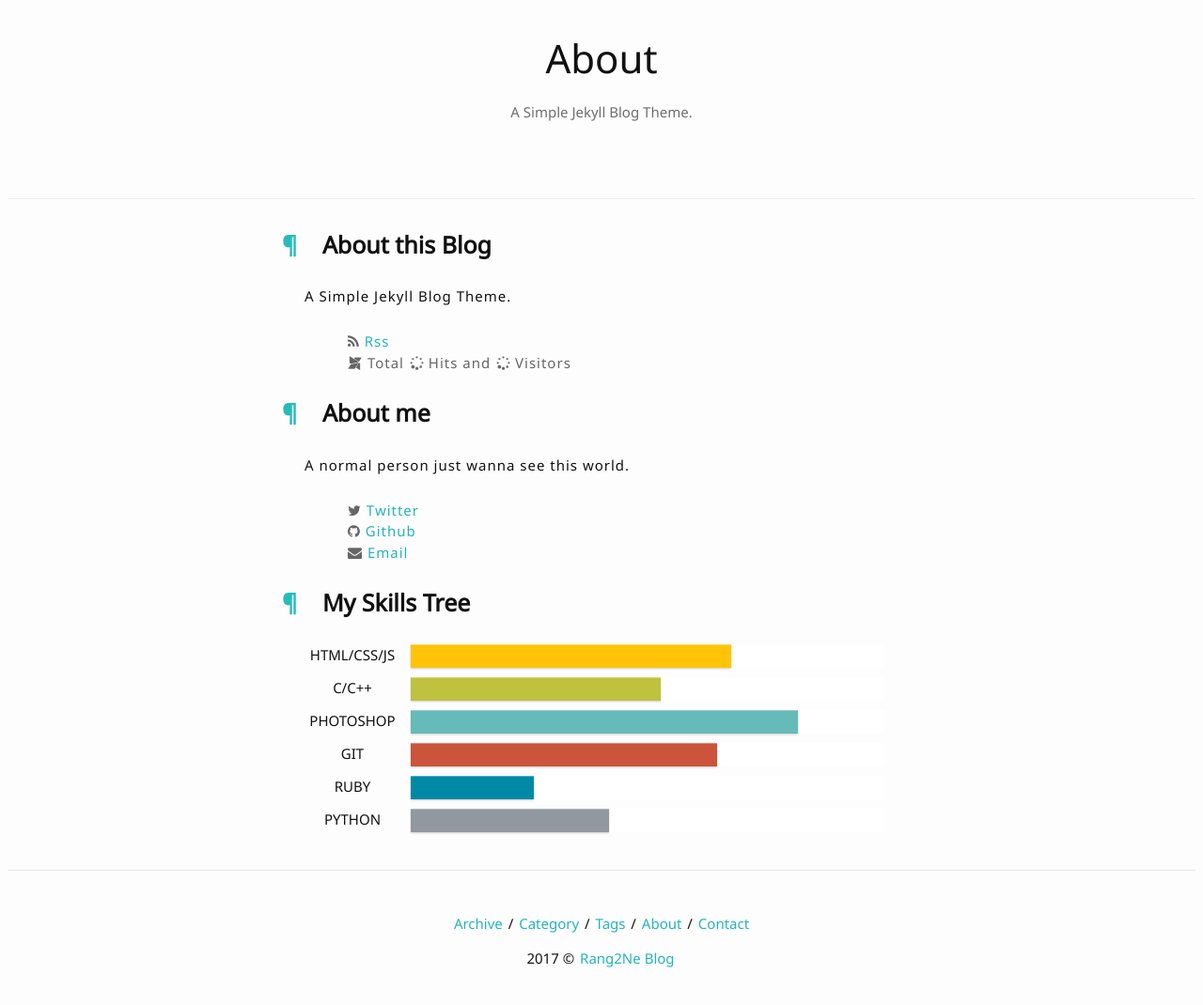
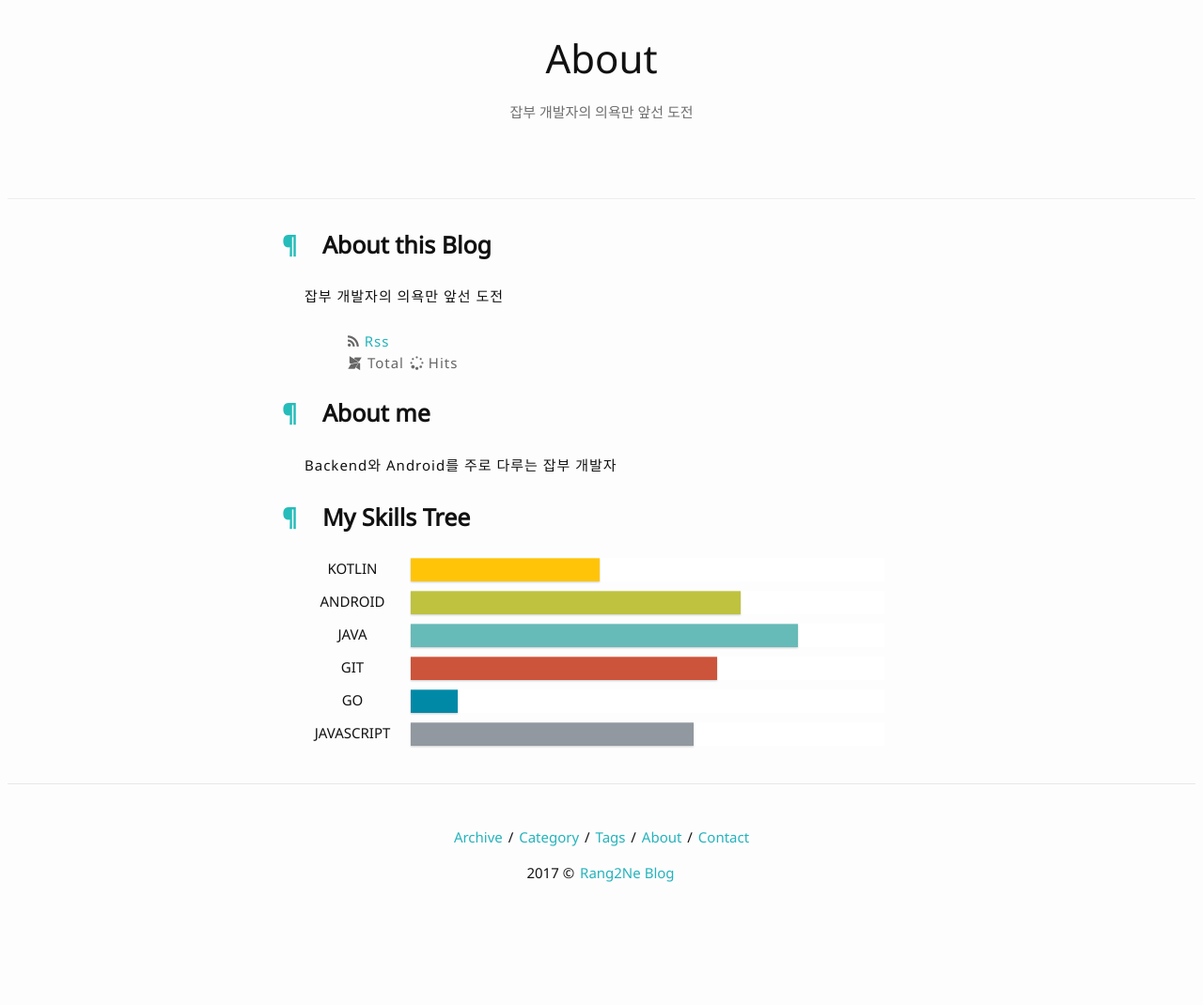
Before and after one commit to bluemirr5/bluemirr5.github.io, a Jekyll site: the page built from about.html, in a window 1280 px wide. Shown: the whole page at 94% size. Built offline with Jekyll 4.4.1, drawn with Linux system fonts in a browser that asks for light colours; nearby versions of some CDN libraries; comment, search, counter and statistics services are not loaded; after the commit the page ends 978 px from its top, so only the background shows below that.

Commit message:
custom theme

```diff
--- a/_includes/skillstree.html
+++ b/_includes/skillstree.html
@@ -2,23 +2,23 @@
 <section class="tech">
     <div class = "item">
         <div class = "describe">
-            HTML/CSS/JS
+            KOTLIN
         </div>
         <div class="progress">
-            <span class="yellow" style="width: 68%;"></span>
+            <span class="yellow" style="width: 40%;"></span>
         </div>
     </div>
     <div class = "item">
         <div class = "describe">
-            C/C++
+            ANDROID
         </div>
         <div class="progress">
-            <span class="green" style="width: 53%;"></span>
+            <span class="green" style="width: 70%;"></span>
         </div>
     </div>
     <div class = "item">
         <div class = "describe">
-            PHOTOSHOP
+            JAVA
         </div>
         <div class="progress">
             <span class="blue" style="width: 82%;"></span>
@@ -34,18 +34,18 @@
     </div>
     <div class = "item">
         <div class = "describe">
-            RUBY
+            GO
         </div>
         <div class="progress">
-            <span class = "darkblue" style="width: 26%;"></span>
+            <span class = "darkblue" style="width: 10%;"></span>
         </div>
     </div>
     <div class = "item">
         <div class = "describe">
-            PYTHON
+            JAVASCRIPT
         </div>
         <div class="progress">
-            <span class="grey" style="width: 42%;"></span>
+            <span class="grey" style="width: 60%;"></span>
         </div>
     </div>
 </section>
--- a/about.html
+++ b/about.html
@@ -1,30 +1,20 @@
 ---
 layout: page
 title: About
-subtitle: A Simple Jekyll Blog Theme.
+subtitle: 잡부 개발자의 의욕만 앞선 도전
 permalink: /about/
 ---
 
 <h2>About this Blog</h2>
-<p>A Simple Jekyll Blog Theme. </p>
+<p>잡부 개발자의 의욕만 앞선 도전</p>
 	<p><ul class="about-list">
 		<li><i class="fa fa-rss"></i><a href="{{ site.url }}{{ site.baseurl }}/feed.xml"> Rss</a></li>
-		<li><i class="fa fa-modx"></i> Total <span id="busuanzi_value_site_pv"><i class="fa fa-spinner fa-pulse"></i></span> Hits and <span id="busuanzi_value_site_uv"><i class="fa fa-spinner fa-pulse"></i></span> Visitors</li>
+		<li><i class="fa fa-modx"></i> Total <span id="busuanzi_value_site_pv"><i class="fa fa-spinner fa-pulse"></i></span> Hits
+			 <!-- and <span id="busuanzi_value_site_uv"><i class="fa fa-spinner fa-pulse"></i></span> Visitors</li> -->
 	</ul></p>
 
 <h2>About me</h2>
-<p>A normal person just wanna see this world. </p>
-    <p><ul class="about-list">
-		<li>
-			<i class="fa fa-twitter"></i><a href="https://twitter.com/{{ site.twitter_username }}"> Twitter</a>
-		</li>
-		<li>
-			<i class="fa fa-github"></i><a href="https://github.com/{{ site.github_username }}"> Github</a>
-		</li>
-		<li>
-			<i class="fa fa-envelope"></i><a href="mailto:{{ site.email }}?subject=Hello&nbsp;{{ site.name }}"> Email</a>
-		</li>
-	</ul></p>
+<p>Backend와 Android를 주로 다루는 잡부 개발자</p>
 
 	{% if site.skillstree %}
 	{% include skillstree.html %}
```
Also changed, not shown: contact.html (+15 -7 lines).
